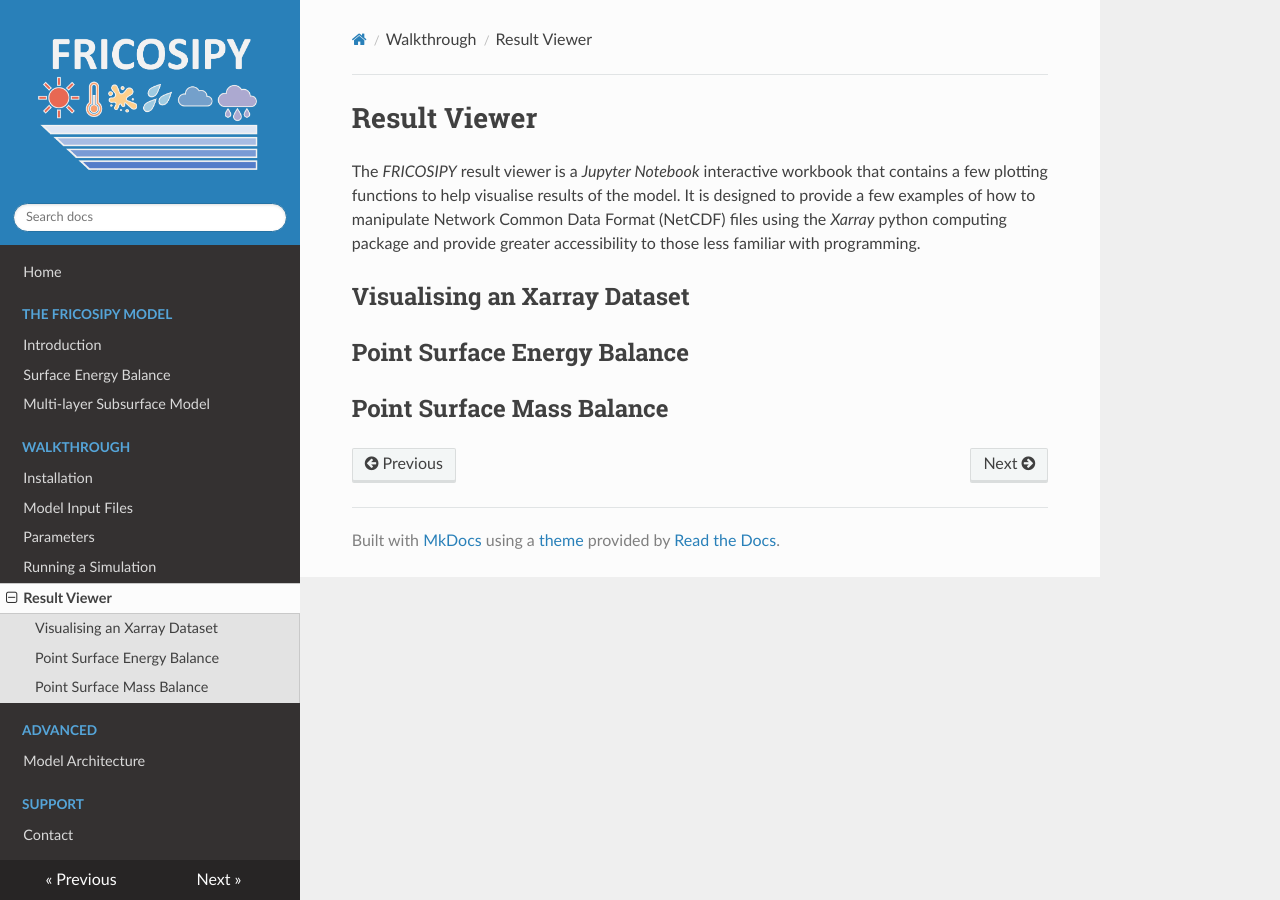
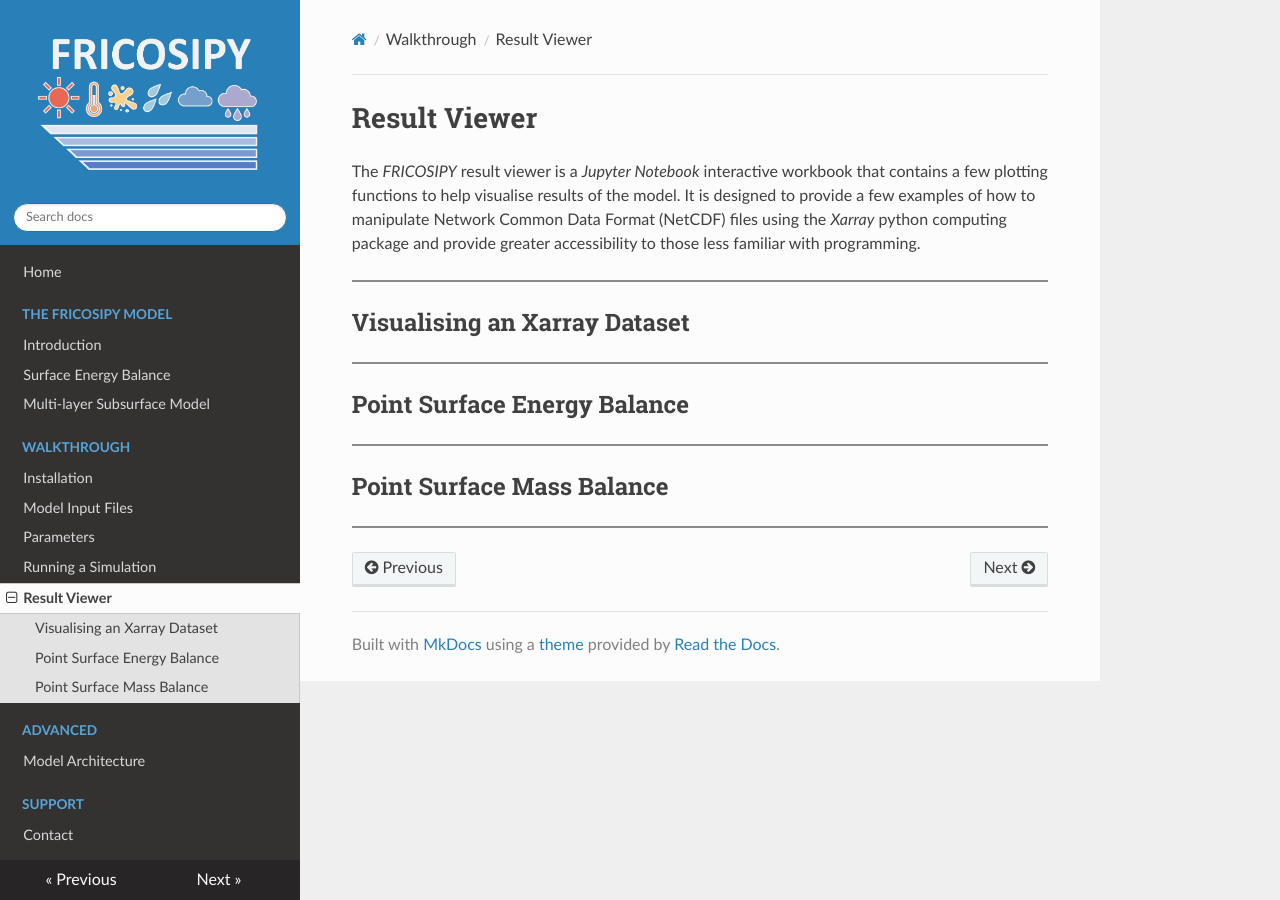
Before and after one commit to MarcusGastaldello/FRICOSIPY, an MkDocs documentation site: the page built from docs/result_viewer.md, in a window 1280 px wide. Built offline with MkDocs 1.6.1, drawn with Linux system fonts in a browser that asks for light colours.

Commit message:
Update result_viewer.md

```diff
--- a/docs/result_viewer.md
+++ b/docs/result_viewer.md
@@ -7,8 +7,16 @@ og_description: A brief overview of the plotting functions available on the Jupy
 
 The *FRICOSIPY* result viewer is a *Jupyter Notebook* interactive workbook that contains a few plotting functions to help visualise results of the model. It is designed to provide a few examples of how to manipulate Network Common Data Format (NetCDF) files using the *Xarray* python computing package and provide greater accessibility to those less familiar with programming.
 
+<hr style="height:2px; background-color:#8b8b8b; border:none;" />
+
 ## Visualising an Xarray Dataset
+
+<hr style="height:2px; background-color:#8b8b8b; border:none;" />
 
 ## Point Surface Energy Balance
 
+<hr style="height:2px; background-color:#8b8b8b; border:none;" />
+
 ## Point Surface Mass Balance
+
+<hr style="height:2px; background-color:#8b8b8b; border:none;" />
```
